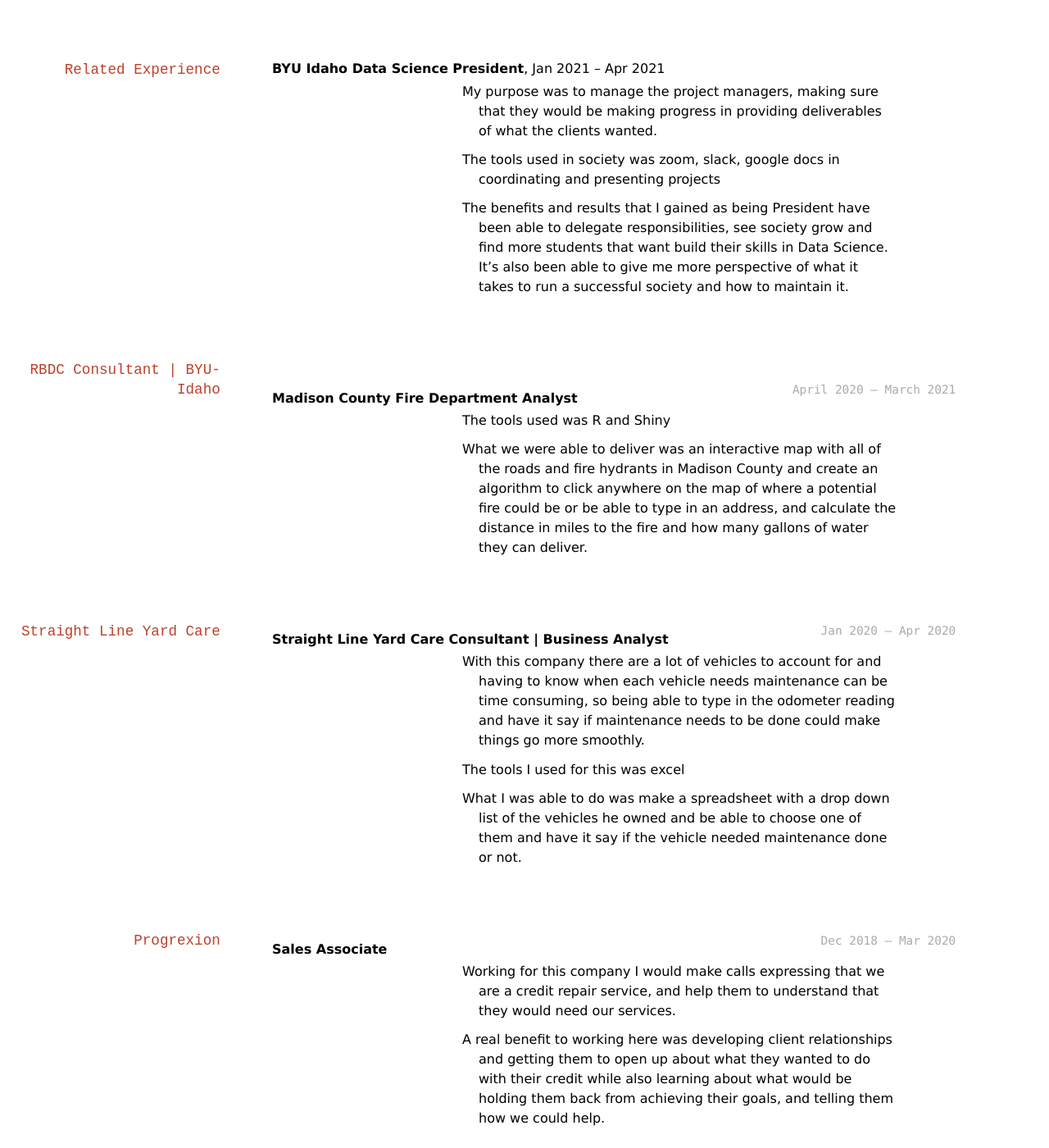
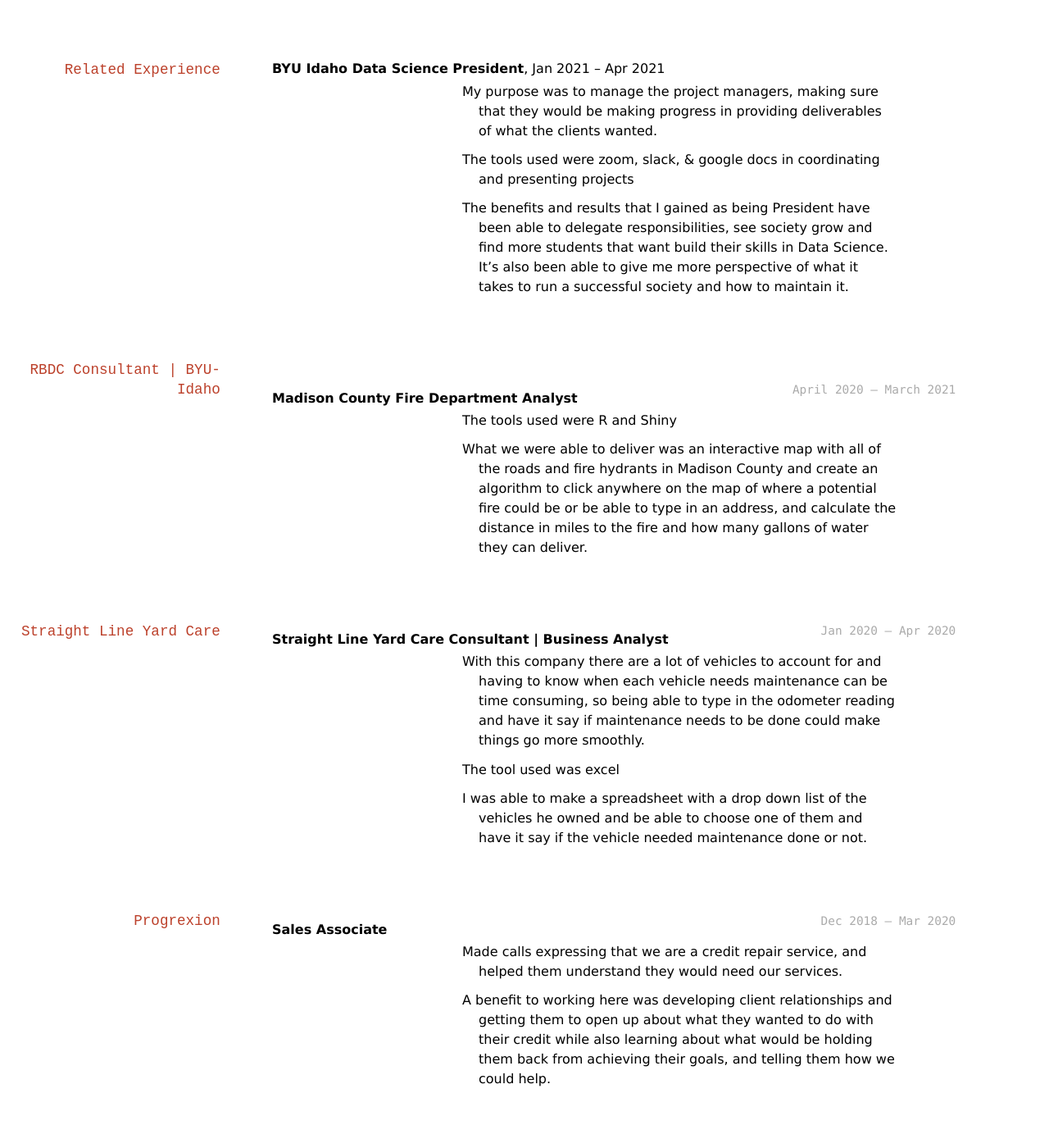
Before and after one commit to cam-miller-21/DS-Resume, a Jekyll site: the page built from docs/index.md, in a window 1280 px wide and 1400 px high, scrolled down 382 px. Shown: the whole window at 82% size. Built offline with Jekyll 4.4.1, drawn with Linux system fonts in a browser that asks for light colours; after the commit the page ends 1734 px from its top, so only the background shows below that.

Commit message:
Update index.md

```diff
--- a/docs/index.md
+++ b/docs/index.md
@@ -27,7 +27,7 @@ __BYU Idaho Data Science President__, Jan 2021 – Apr 2021
 
 - My purpose was to manage the project managers, making sure that they would be making progress in providing deliverables of what the clients wanted.
 
-- The tools used in society was zoom, slack, google docs in coordinating and presenting projects
+- The tools used were zoom, slack, & google docs in coordinating and presenting projects
 
 - The benefits and results that I gained as being President have been able to delegate responsibilities, see society grow and find more students that want build their skills in Data Science. It’s also been able to give me more perspective of what it takes to run a successful society and how to maintain it.
 
@@ -36,7 +36,7 @@ __BYU Idaho Data Science President__, Jan 2021 – Apr 2021
 
 __Madison County Fire Department Analyst__
 
-- The tools used was R and Shiny
+- The tools used were R and Shiny
 
 - What we were able to deliver was an interactive map with all of the roads and fire hydrants in Madison County and create an algorithm to click anywhere on the map of where a potential fire could be or be able to type in an address, and calculate the distance in miles to the fire and how many gallons of water they can deliver.
 
@@ -47,18 +47,18 @@ __Madison County Fire Department Analyst__
 __Straight Line Yard Care Consultant | Business Analyst__
 - With this company there are a lot of vehicles to account for and having to know when each vehicle needs maintenance can be time consuming, so being able to type in the odometer reading and have it say if maintenance needs to be done could make things go more smoothly.
 
-- The tools I used for this was excel
+- The tool used was excel
 
-- What I was able to do was make a spreadsheet with a drop down list of the vehicles he owned and be able to choose one of them and have it say if the vehicle needed maintenance done or not.
+- I was able to make a spreadsheet with a drop down list of the vehicles he owned and be able to choose one of them and have it say if the vehicle needed maintenance done or not.
 
 ## Progrexion
 `Dec 2018 – Mar 2020`
 
 __Sales Associate__
 
-- Working for this company I would make calls expressing that we are a credit repair service, and help them to understand that they would need our services.
+- Made calls expressing that we are a credit repair service, and helped them understand they would need our services.
 
-- A real benefit to working here was developing client relationships and getting them to open up about what they wanted to do with their credit while also learning about what would be holding them back from achieving their goals, and telling them how we could help.
+- A benefit to working here was developing client relationships and getting them to open up about what they wanted to do with their credit while also learning about what would be holding them back from achieving their goals, and telling them how we could help.
 
 <!-- ### Footer
 
```
